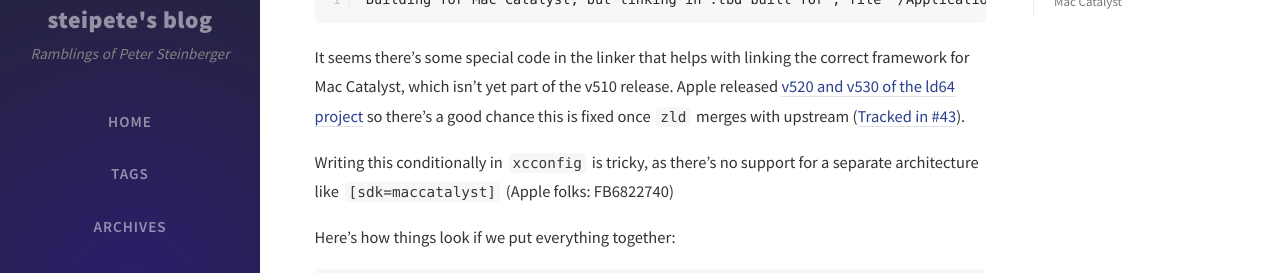
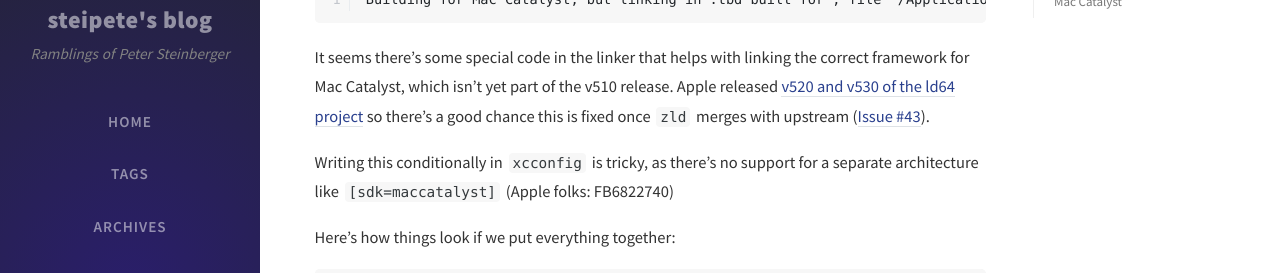
Before and after one commit to steipete/steipete.com, a Jekyll site: the page built from _posts/2020-6-3-zld-a-faster-linker.md, in a window 1280 px wide and 900 px high, scrolled down 1844 px. Shown: the part 154-427 px from the top of the window. Built offline with Jekyll 4.4.1, drawn with Linux system fonts in a browser that asks for light colours; nearby versions of some CDN libraries; comment, search, counter and statistics services are not loaded.

Commit message:
text tweaks

````diff
--- a/_posts/2020-6-3-zld-a-faster-linker.md
+++ b/_posts/2020-6-3-zld-a-faster-linker.md
@@ -56,7 +56,7 @@ After implementing the above, our Mac Catalyst builds started failing:
 Building for Mac Catalyst, but linking in .tbd built for , file '/Applications/Xcode.app/Contents/Developer/Platforms/MacOSX.platform/Developer/SDKs/MacOSX10.15.sdk/System/Library/Frameworks//CoreImage.framework/CoreImage.tbd' for architecture x86_64
 ```
 
-It seems there's some special code in the linker that helps with linking the correct framework for Mac Catalyst, which isn't yet part of the v510 release. Apple released [v520 and v530 of the ld64 project](https://opensource.apple.com/source/ld64/) so there's a good chance this is fixed once `zld` merges with upstream ([Tracked in #43](https://github.com/michaeleisel/zld/issues/43)).
+It seems there's some special code in the linker that helps with linking the correct framework for Mac Catalyst, which isn't yet part of the v510 release. Apple released [v520 and v530 of the ld64 project](https://opensource.apple.com/source/ld64/) so there's a good chance this is fixed once `zld` merges with upstream ([Issue #43](https://github.com/michaeleisel/zld/issues/43)).
 
 Writing this conditionally in `xcconfig` is tricky, as there's no support for a separate architecture like `[sdk=maccatalyst]` (Apple folks: FB6822740)
 
````
